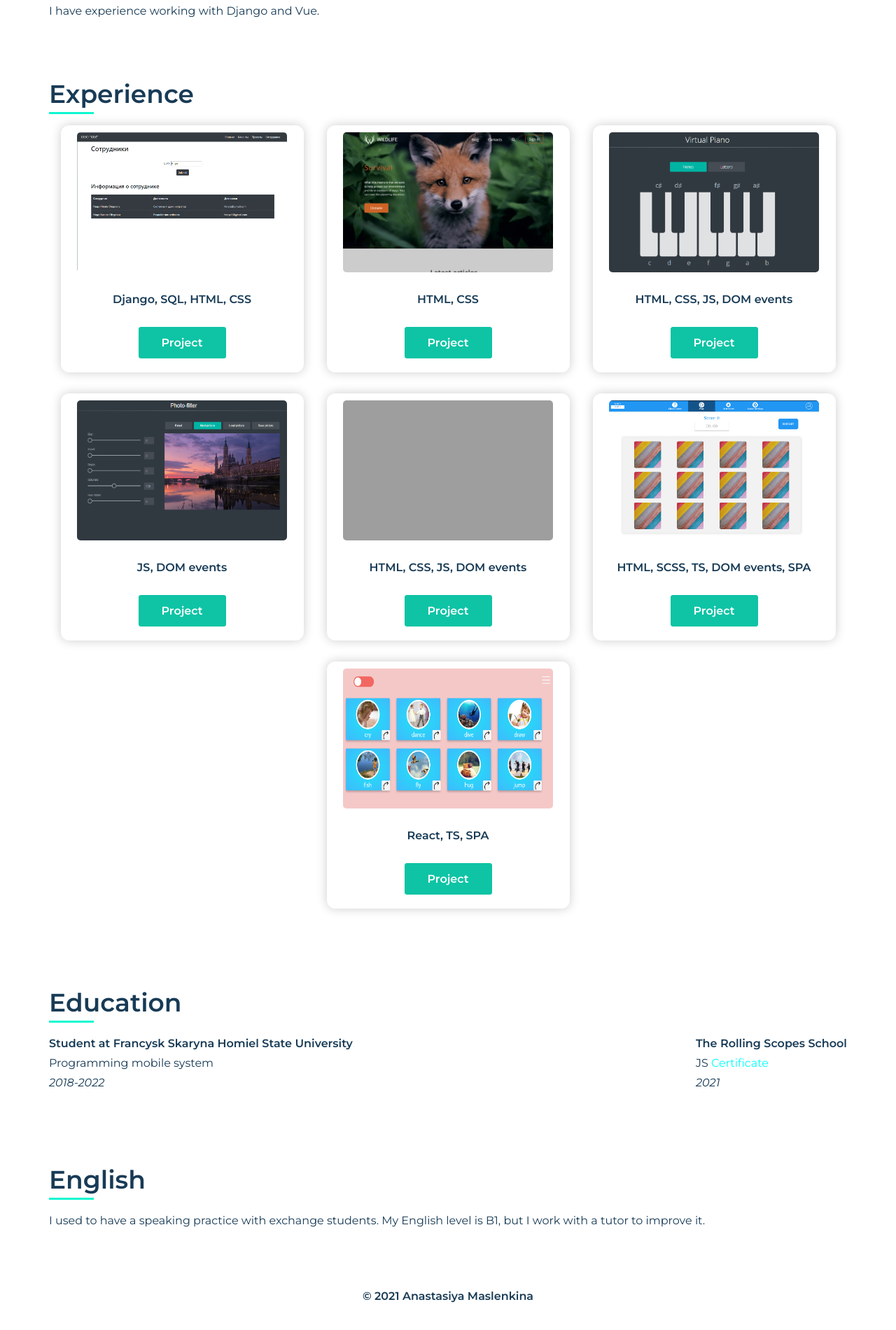
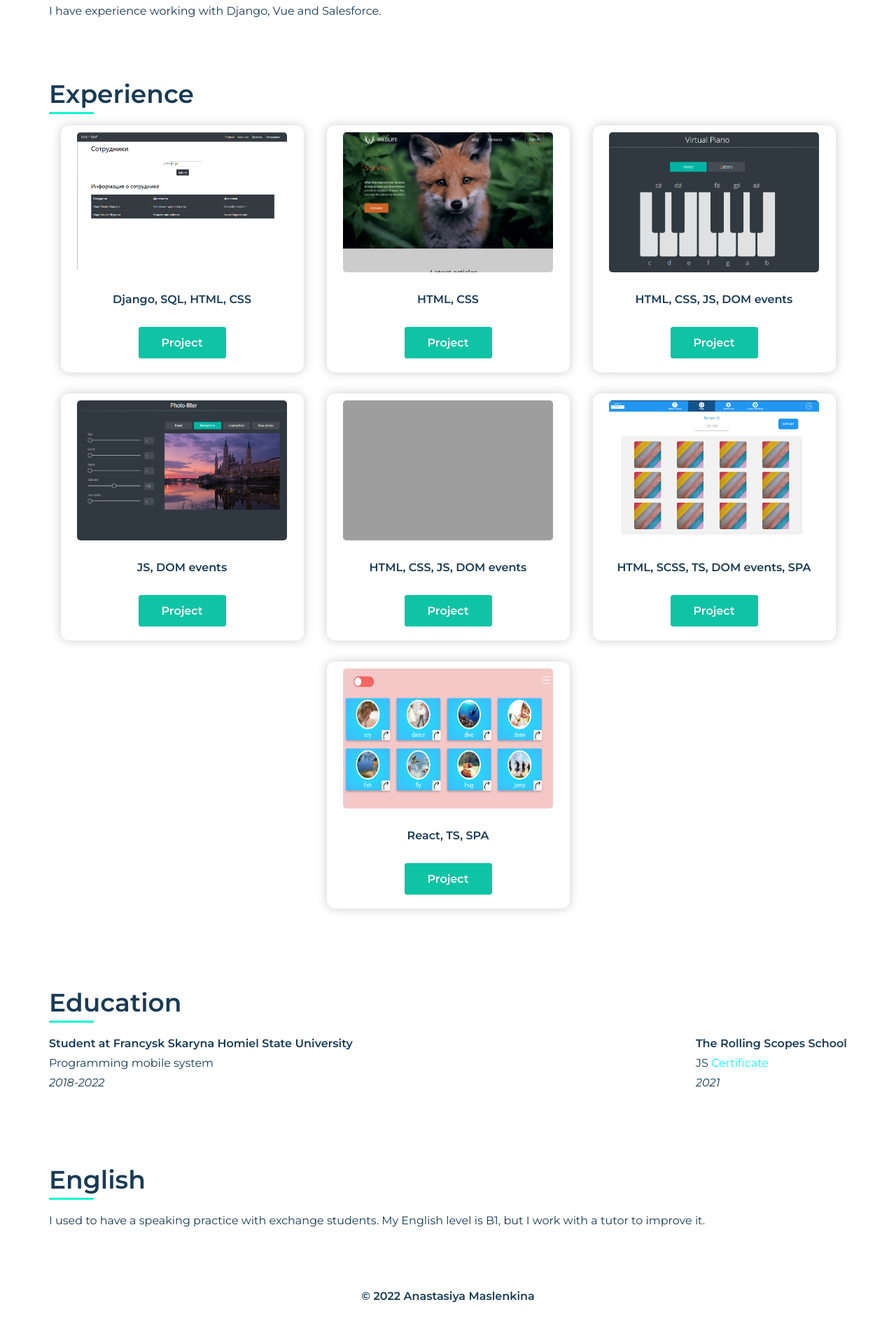
Before and after one commit to AMaslenkina/CV, a plain HTML site: page index.html in a window 1280 px wide. Shown: the part 1439-3339 px from the top of the page at 70% size. Drawn offline with Linux system fonts and the light colour scheme; grey boxes are pictures that could not be loaded.

Commit message:
change discription

```diff
--- a/index.html
+++ b/index.html
@@ -111,7 +111,7 @@
                         <li>React</li>
                     </ul>
                     </br>
-                    <p class="summary-text">I have experience working with Django and Vue.</p>
+                    <p class="summary-text">I have experience working with Django, Vue and Salesforce.</p>
                 </div>
             </div>
         </section>
@@ -210,7 +210,7 @@
         <div class="container">
             <div class="footer-wrapper">
 
-                <b class="footer-copyright">© 2021 Anastasiya Maslenkina</b>
+                <b class="footer-copyright">© 2022 Anastasiya Maslenkina</b>
             </div>
         </div>
     </footer>
```
